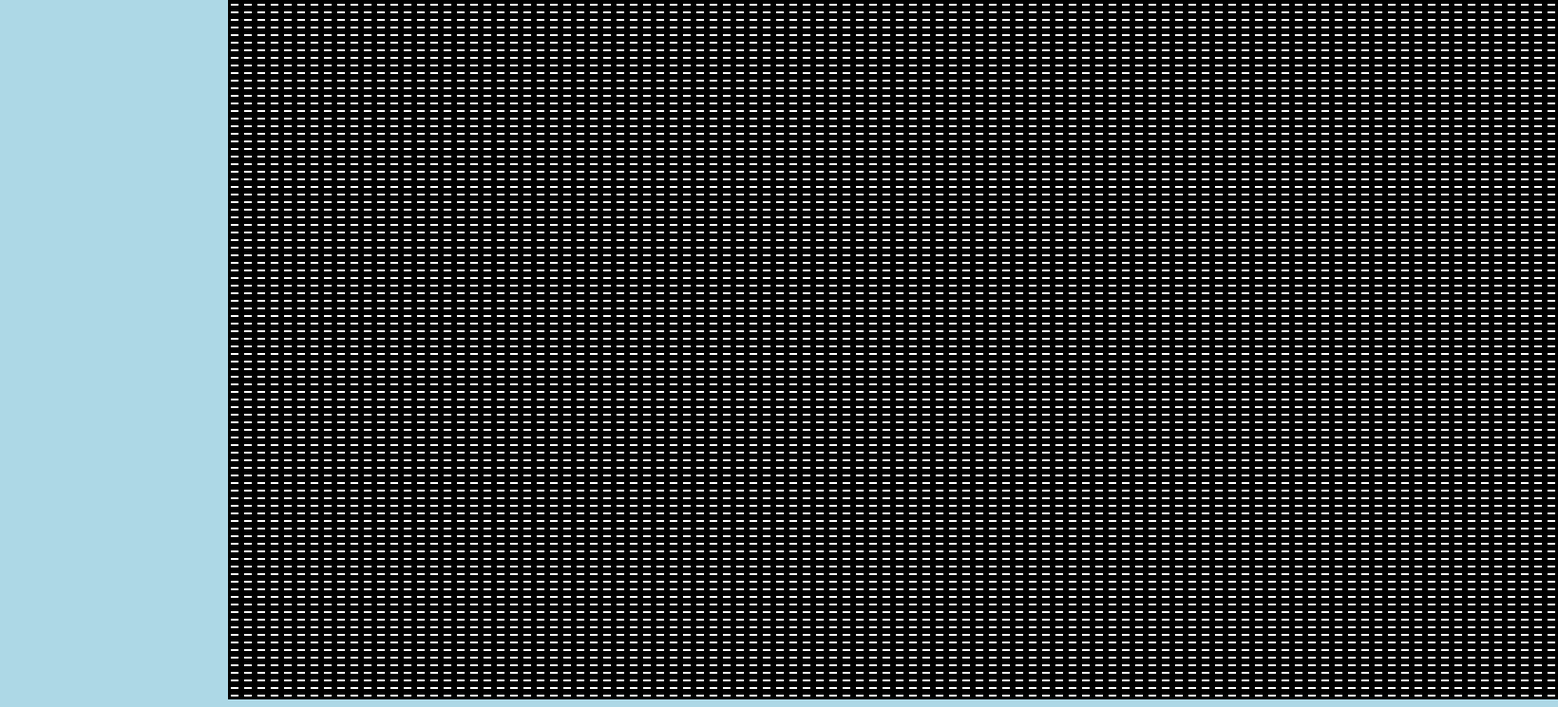
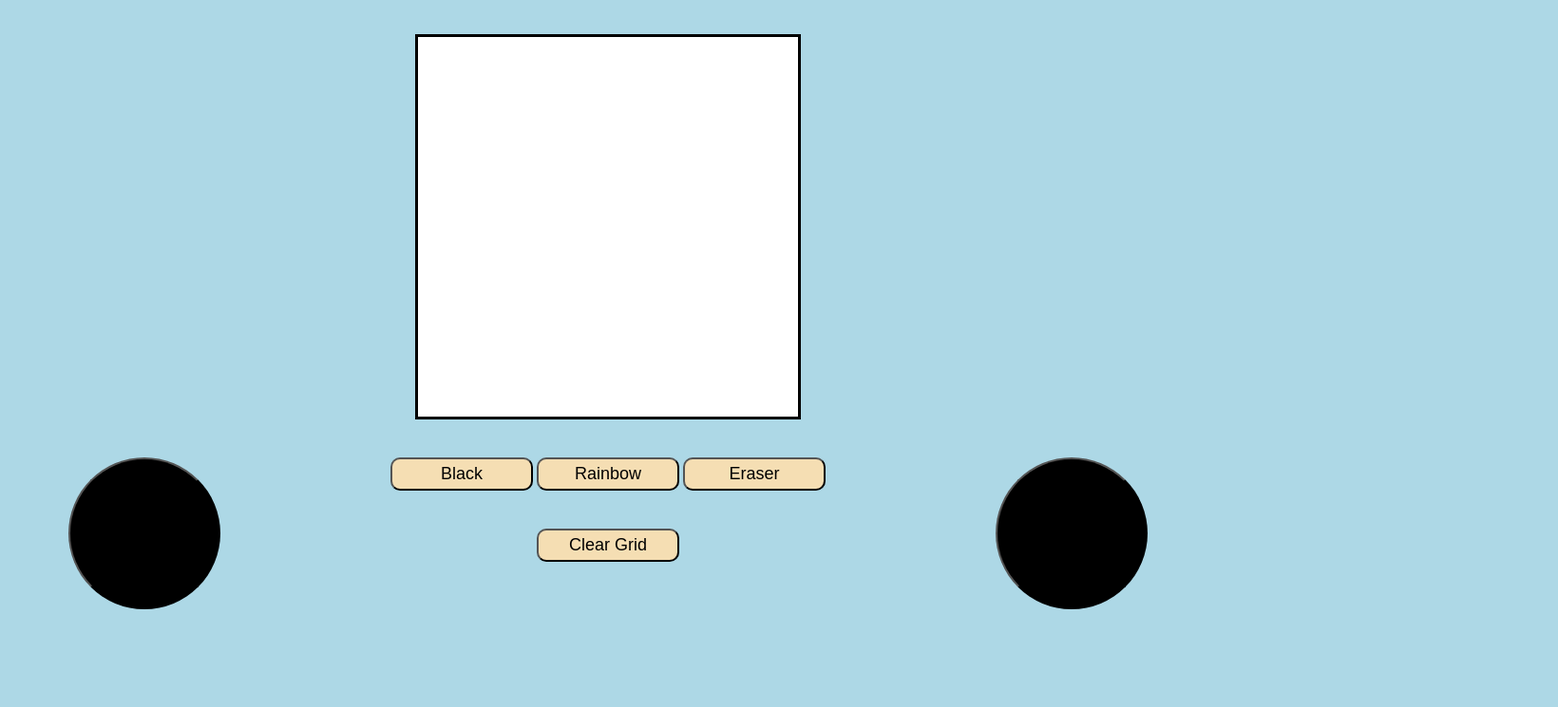
Before and after one commit to JwJackson-005/etch-a-sketch, a plain HTML site: page index.html in a window 1280 px wide. Shown: the part 92-837 px from the top of the page at 95% size, 1640 px wide, since content can reach past the window. Drawn offline with Linux system fonts and the light colour scheme.

Commit message:
Coverted to grid and set up UI buttons

```diff
--- a/index.html
+++ b/index.html
@@ -9,7 +9,23 @@
     <title>My Etch-a-Sketch</title>
 </head>
 <body>
-    <button id='clearButton'>Clear Grid</button>
+    <div id ="title">Etch-a-Sketch</div>
     <div id='gridContainer'></div>
+    <div id='controlsContainer'>
+        <div id='thumbstickContainer'>
+            <button class='thumbStick'></button>
+        </div>
+        <div id='controlOptions'>
+            <div id='colorOptions'>
+                <button id='blackButton' class='controls'>Black</button>
+                <button id='rainbowButton' class='controls'>Rainbow</button>
+                <button id='eraserButton' class='controls'>Eraser</button>
+            </div>
+            <button id='clearButton' class='controls'>Clear Grid</button>
+        </div>
+        <div id='thumbstickContainer'>
+            <button class='thumbStick'></button>
+        </div>
+    </div>
 </body>
 </html>
--- a/javascript.js
+++ b/javascript.js
@@ -1,29 +1,22 @@
-let gridSize = 100;
+let gridSize = 20;
 
 function buildGrid() {
     const container = document.querySelector('#gridContainer');
-    const gridLength = container.clientHeight;
-    console.log(gridLength);
+    container.style.gridTemplateRows = `repeat(${gridSize}, 1fr)`;
+    container.style.gridTemplateColumns = `repeat(${gridSize}, 1fr)`;
 
-    for (let i = 0; i < gridSize; i++){
-        let row = document.createElement('div');
-        row.classList.add('row');
-        for (let j = 0; j < gridSize; j++) {
-            let col = document.createElement('div');
-            col.classList.add('col');
-            col.style.height = `${gridLength/gridSize}px`;
-            col.style.width = `${gridLength/gridSize}px`;
-            col.style.backgroundColor = 'white';
-            col.addEventListener('mouseenter', color);
-            row.appendChild(col);
-        }
-        container.appendChild(row);
+
+    for (let i = 0; i < gridSize*gridSize; i++){
+        const cell = document.createElement('div');
+        cell.classList.add('cell');
+        cell.addEventListener('mouseover', color);
+        container.appendChild(cell);
     }
 }
 
 function color(e) {
         const cell = e.target;
-        cell.style.backgroundColor = 'red';
+        cell.style.backgroundColor = 'black';
 }
 
 function initialize() {
@@ -33,7 +26,7 @@ function initialize() {
 }
 
 function clearGrid() {
-    const cells = document.querySelectorAll('.col');
+    const cells = document.querySelectorAll('.cell');
 
     for (let cell of cells) {
         cell.remove();
--- a/styles.css
+++ b/styles.css
@@ -1,16 +1,62 @@
-.row {
+#title {
+    font-size: 48px;
+    font-weight: bold;
+    height: 10vh;
     display:flex;
-    flex-direction: column;
+    justify-content: center;
+    align-items: center;
+
 }
 
-.col {
+.controls {
+    background-color: wheat;
+    padding: 5px;
+    font-size: 18px;
+    border-radius: 10px;
+    width: 150px;
+}
+
+
+#gridContainer {
+    display: grid;
+    width: 400px;
+    height: 400px;
+    margin-top: 5vh;
+    grid-template-columns: repeat(20, 1fr);
+    grid-template-rows: repeat(20, 1fr);
+    background-color: white;
     border: solid;
 }
 
-#gridContainer {
+#controlsContainer {
+    display:flex;
+    align-self: stretch;
+    height: 35vh;
+    padding: 0 5vw;
+}
+
+.thumbStickContainer {
     display: flex;
-    width: 800px;
-    height: 800px;
+    background-color: red;
+}
+
+.thumbStick {
+    display: flex;
+    width: 20vh;
+    height: 20vh;
+    border-radius: 50%;
+    margin-top: 5vh;
+    background-color: black;
+}
+
+#controlOptions {
+    flex: 4;
+    display: flex;
+    flex-direction: column;
+    justify-content: flex-start;
+    padding-top: 5vh;
+    gap: 5vh;
+    align-items: center;
 }
 
 body {
```
